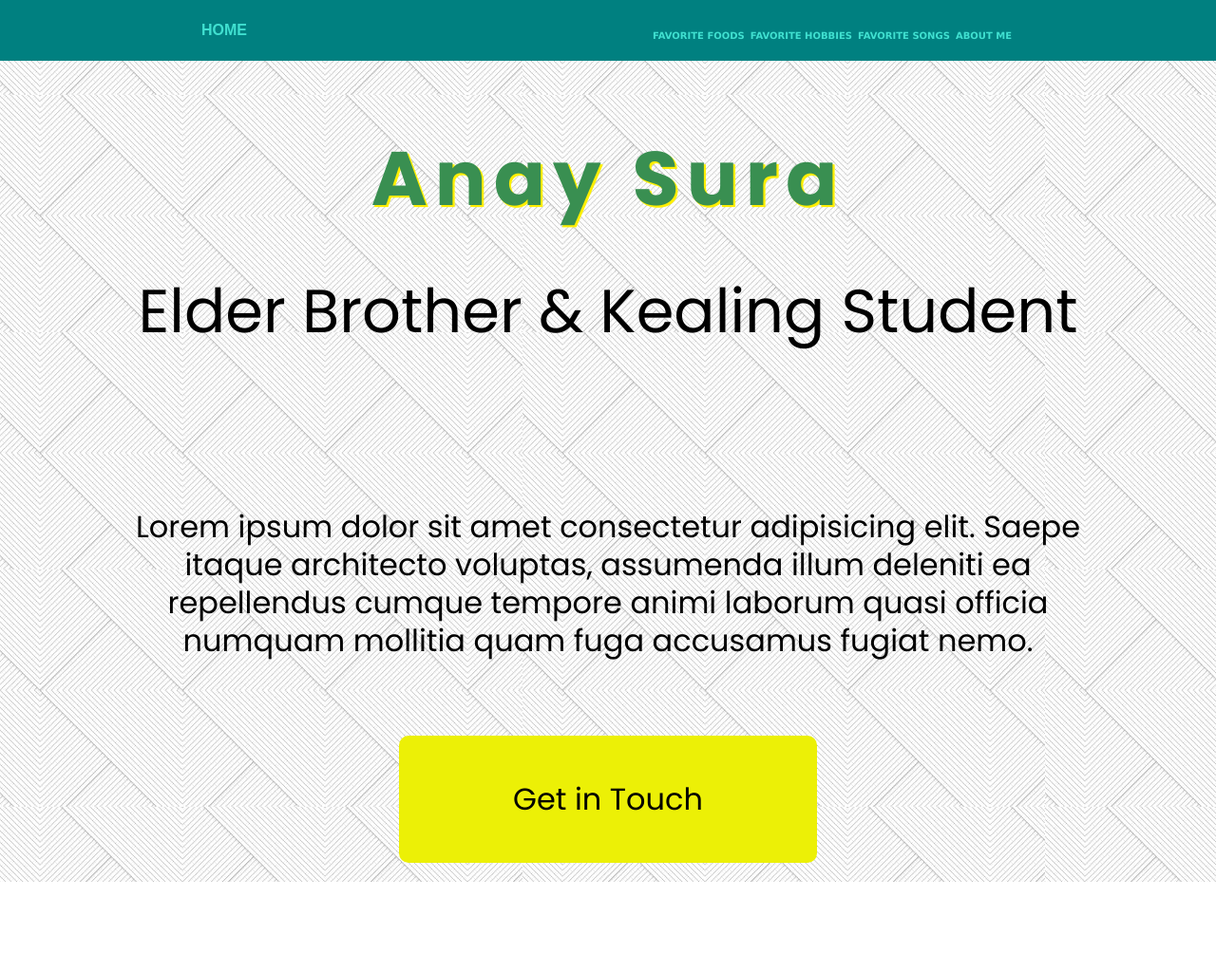
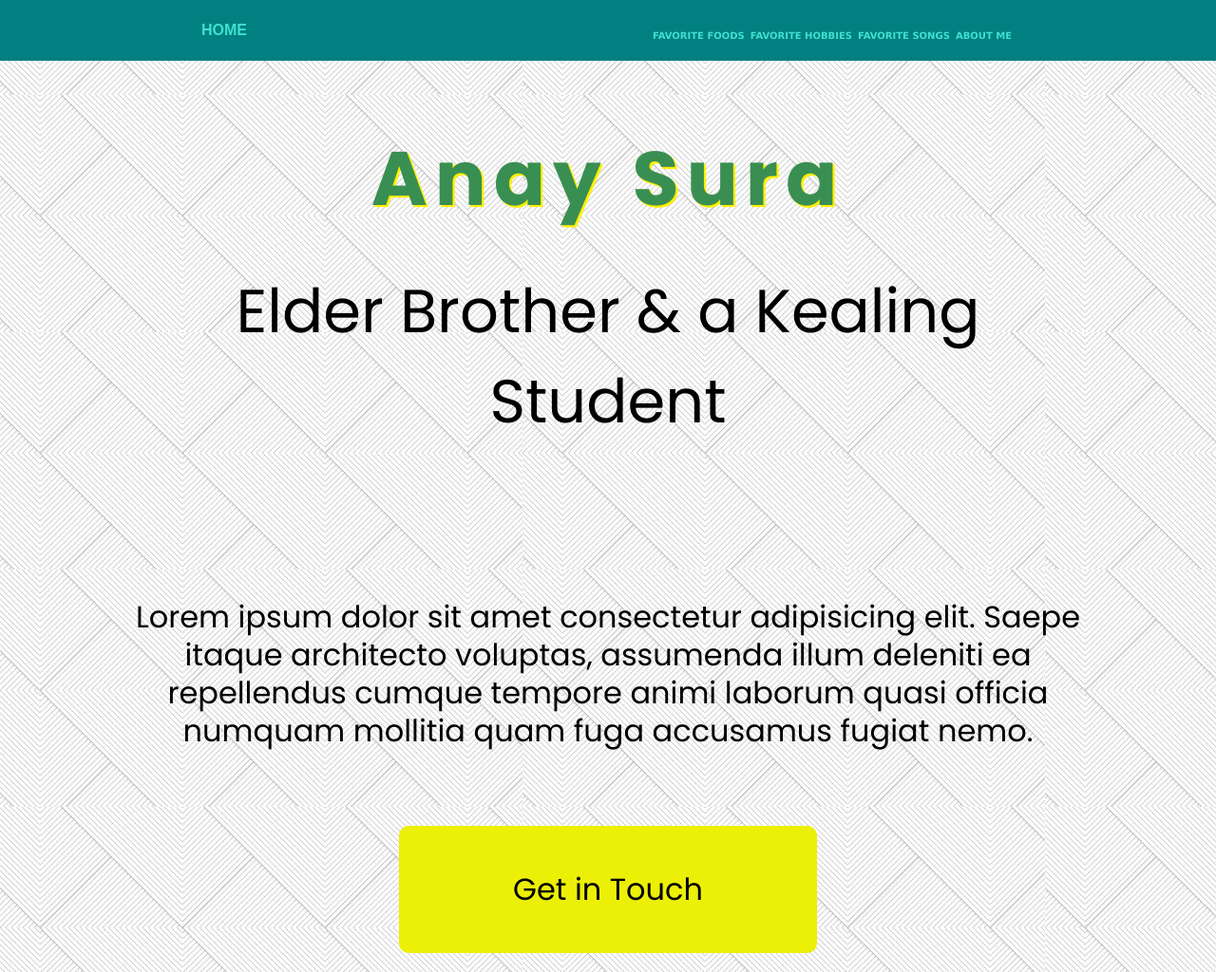
Before and after one commit to Nipecio/Website, a plain HTML site: page about.html in a window 1280 px wide. Shown: the whole page at 95% size. Before the commit the page ends 929 px from the top, so only its background shows below. Drawn offline with Linux system fonts and the light colour scheme.

Commit message:
Changes description in About page

```diff
--- a/about.html
+++ b/about.html
@@ -25,7 +25,7 @@
 
         <div class="container">
             <h1 class="aboutt">Anay Sura</h1>
-            <h2 class="abouttt">Elder Brother &amp; Kealing Student</h2>
+            <h2 class="abouttt">Elder Brother &amp; a Kealing Student</h2>
             <div class="image">
             </div>
 
```
